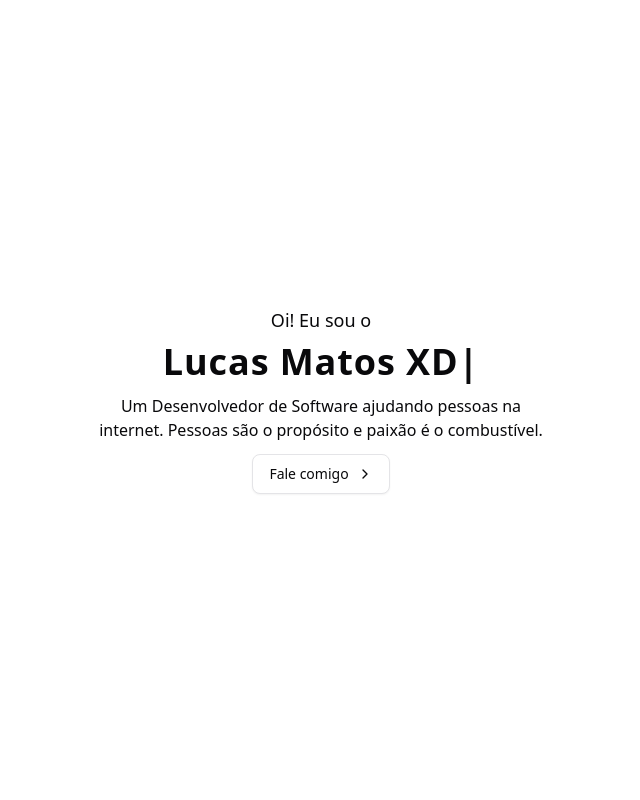
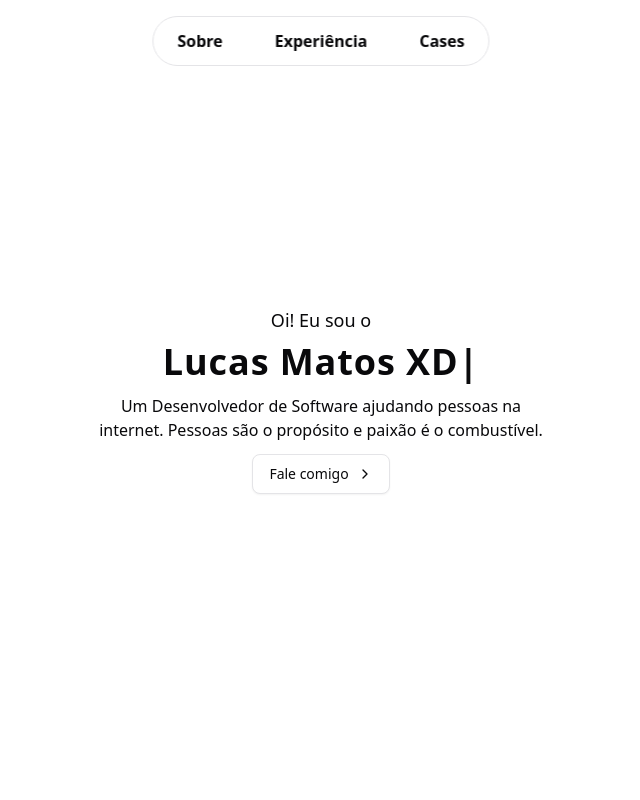
Before and after one commit to lucasgomesmatos/my-portfolio, a Next.js app: page / in a window 1280 px wide. Shown: the top 800 px of the page, without its empty margins (319-959 px from the left). Built offline with nearby package versions, Linux system fonts and the light colour scheme.

Commit message:
feat: add Navigation component for smooth scrolling between sections

```diff
--- a/app/page.tsx
+++ b/app/page.tsx
@@ -2,26 +2,37 @@ import { AboutSection } from "@/components/global/about-section";
 import { ContactSection } from "@/components/global/contact-section";
 import { ExperienceSection } from "@/components/global/experience-section";
 import { HeroSection } from "@/components/global/hero-section";
+import { Navigation } from "@/components/global/navigation";
 import { SmoothScroll } from "@/components/global/smooth-scroll";
 
 export default function Home() {
   return (
     <>
       <SmoothScroll />
+      <Navigation />
       <section className="h-screen flex flex-col scroll-section">
         <div className="flex-1 flex items-center justify-center">
           <HeroSection />
         </div>
       </section>
-      <section className="h-screen flex items-center justify-center scroll-section">
+      <section
+        id="sobre"
+        className="h-screen flex items-center justify-center scroll-section"
+      >
         <AboutSection />
       </section>
 
-      <section className="h-screen flex items-center justify-center scroll-section">
+      <section
+        id="experiencia"
+        className="h-screen flex items-center justify-center scroll-section"
+      >
         <ExperienceSection />
       </section>
 
-      <section className="h-screen flex items-center justify-center scroll-section">
+      <section
+        id="cases"
+        className="h-screen flex items-center justify-center scroll-section"
+      >
         <ContactSection />
       </section>
     </>
--- /dev/null
+++ b/components/global/navigation.tsx
@@ -0,0 +1,36 @@
+"use client";
+
+export function Navigation() {
+  const sections = [
+    { id: "sobre", label: "Sobre" },
+    { id: "experiencia", label: "Experiência" },
+    { id: "cases", label: "Cases" },
+  ];
+
+  const handleSectionClick = (sectionId: string) => {
+    // Scroll to section if it exists
+    const element = document.getElementById(sectionId);
+    if (element) {
+      element.scrollIntoView({ behavior: "smooth" });
+    }
+  };
+
+  return (
+    <nav className="fixed top-4 left-1/2 transform -translate-x-1/2 z-50">
+      <div className=" backdrop-blur-sm rounded-full shadow-full border">
+        <div className="flex items-center space-x-1">
+          {sections.map((section) => (
+            <button
+              key={section.id}
+              type="button"
+              onClick={() => handleSectionClick(section.id)}
+              className="px-6 py-3 rounded-full  font-semibold transition-all duration-300 ease-in-out "
+            >
+              {section.label}
+            </button>
+          ))}
+        </div>
+      </div>
+    </nav>
+  );
+}
```
